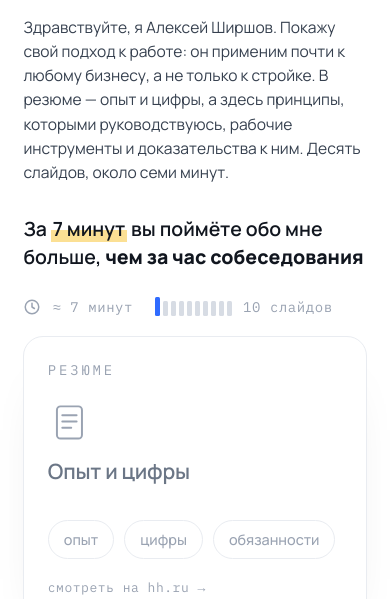
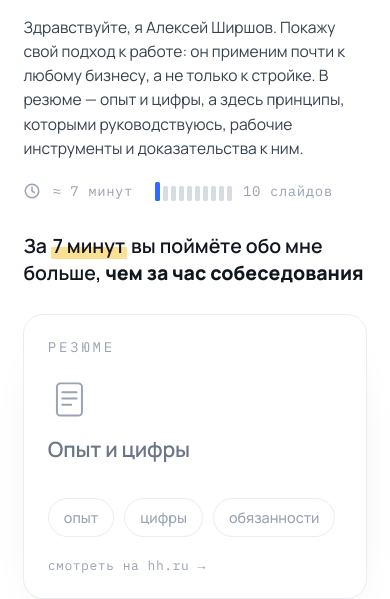
Before and after one commit to lexxshs-hue/web-lab, a plain HTML site: page index.html in a window 390 px wide. Shown: the part 245-844 px from the top of the page. Drawn offline with Linux system fonts and the light colour scheme.

Commit message:
deploy 20260609-011752

```diff
--- a/index.html
+++ b/index.html
@@ -52,7 +52,7 @@
   #s0 .body{ max-width:740px; }
 
   /* призыв — акцент-маркер */
-  .cta{ margin-top:44px; max-width:660px; font-weight:600; font-size:25px; line-height:1.4; color:var(--ink); }
+  .cta{ margin-top:34px; max-width:660px; font-weight:600; font-size:25px; line-height:1.4; color:var(--ink); }
   .cta mark{ background:linear-gradient(transparent 56%, rgba(247,181,0,.42) 56%); color:inherit; padding:0 2px; }
   .cta b{ color:var(--ink); font-weight:800; }
 
@@ -60,8 +60,8 @@
   .compare{ position:absolute; left:960px; top:50%; transform:translateY(-50%); width:860px;
     display:flex; flex-direction:column; }
 
-  /* мета: отрисованные элементы + иконки */
-  .meta{ display:flex; align-items:center; gap:28px; margin:0 0 28px 4px; }
+  /* мета: отрисованные элементы + иконки (между телом и призывом) */
+  .meta{ display:flex; align-items:center; gap:28px; margin:34px 0 0; }
   .meta-item{ display:flex; align-items:center; gap:11px; font-family:'IBM Plex Mono',monospace;
     font-size:14px; letter-spacing:.04em; color:var(--mute); }
   .meta-item svg{ flex:none; color:var(--mute); }
@@ -150,7 +150,7 @@
     #s0 .body{ max-width:none; }
     .cta{ font-size:clamp(19px,5vw,23px); max-width:none; margin-top:1.6em; }
     .compare{ position:static; transform:none; width:100%; }
-    .meta{ margin:0 0 clamp(20px,5vw,28px) 0; gap:22px; flex-wrap:wrap; }
+    .meta{ margin:clamp(22px,5.5vw,30px) 0 0; gap:22px; flex-wrap:wrap; }
     .cmp-grid{ grid-template-columns:1fr; gap:clamp(16px,4.5vw,22px); }
     .cmp-card{ min-height:0; padding:clamp(22px,6vw,30px); }
     .cmp-ico{ width:clamp(42px,11vw,52px); height:clamp(42px,11vw,52px); margin-bottom:16px; }
@@ -186,11 +186,7 @@
         <div class="text-col">
           <div class="kicker">01 · знакомство</div>
           <h1>Подход, который работает почти в любом бизнесе</h1>
-          <p class="body">Здравствуйте, я Алексей Ширшов. Покажу свой подход к работе: он применим почти к любому бизнесу, а не только к стройке. В резюме — опыт и цифры, а здесь принципы, которыми руководствуюсь, рабочие инструменты и доказательства к ним. Десять слайдов, около семи минут.</p>
-          <p class="cta">За <mark>7 минут</mark> вы поймёте обо мне больше, <b>чем за час собеседования</b></p>
-        </div>
-
-        <div class="compare">
+          <p class="body">Здравствуйте, я Алексей Ширшов. Покажу свой подход к работе: он применим почти к любому бизнесу, а не только к стройке. В резюме — опыт и цифры, а здесь принципы, которыми руководствуюсь, рабочие инструменты и доказательства к ним.</p>
           <div class="meta">
             <div class="meta-item">
               <svg width="18" height="18" viewBox="0 0 24 24" fill="none" stroke="currentColor" stroke-width="2" aria-hidden="true">
@@ -203,6 +199,10 @@
               <span>10 слайдов</span>
             </div>
           </div>
+          <p class="cta">За <mark>7 минут</mark> вы поймёте обо мне больше, <b>чем за час собеседования</b></p>
+        </div>
+
+        <div class="compare">
           <div class="cmp-grid">
             <a class="cmp-card resume" href="#" target="_blank" rel="noopener">
               <div class="cmp-eyebrow">резюме</div>
@@ -343,6 +343,6 @@
     if (document.fonts && document.fonts.ready) document.fonts.ready.then(fit);
     fit();
   </script>
-  <!-- build 20260609-011321 -->
+  <!-- build 20260609-011752 -->
 </body>
 </html>
```
